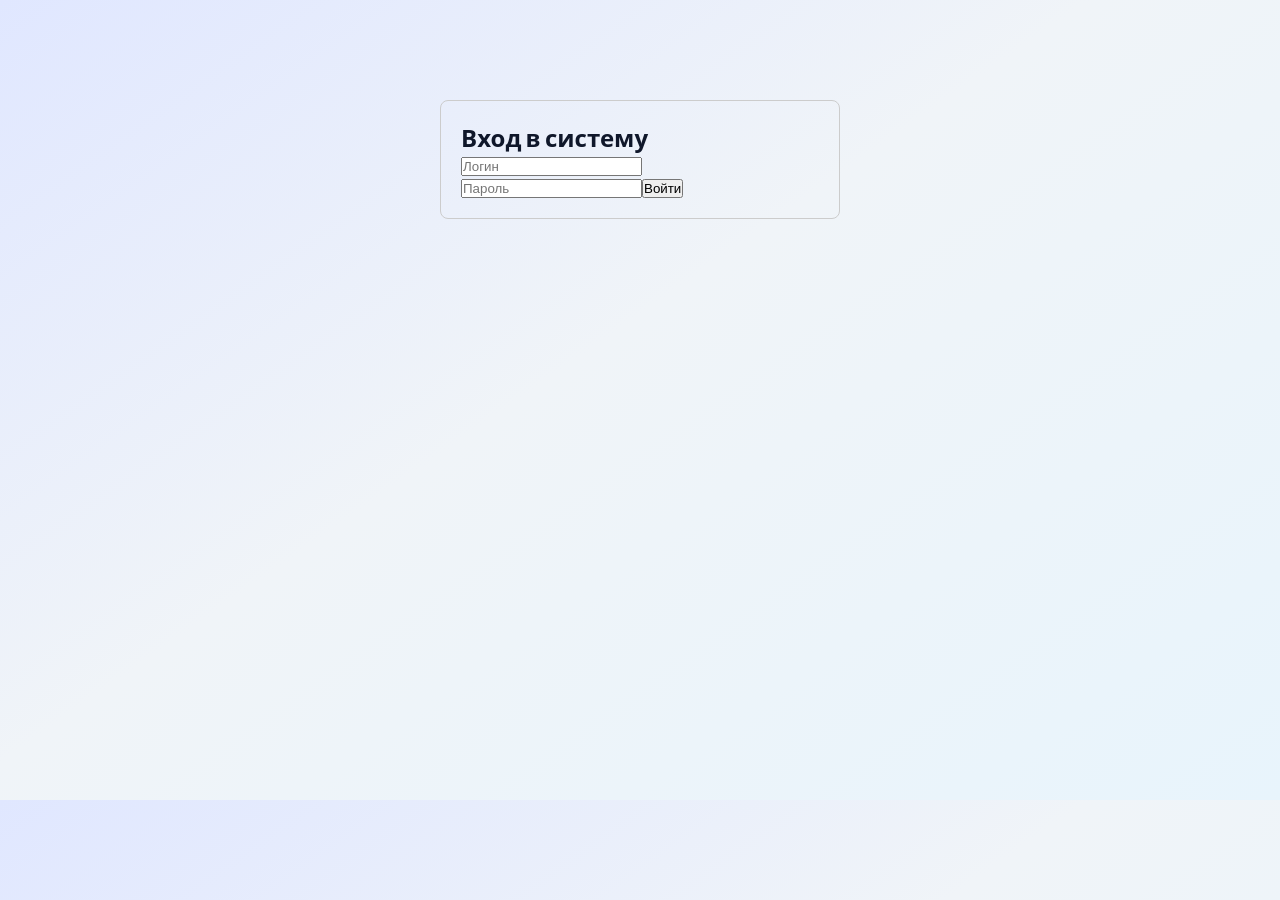
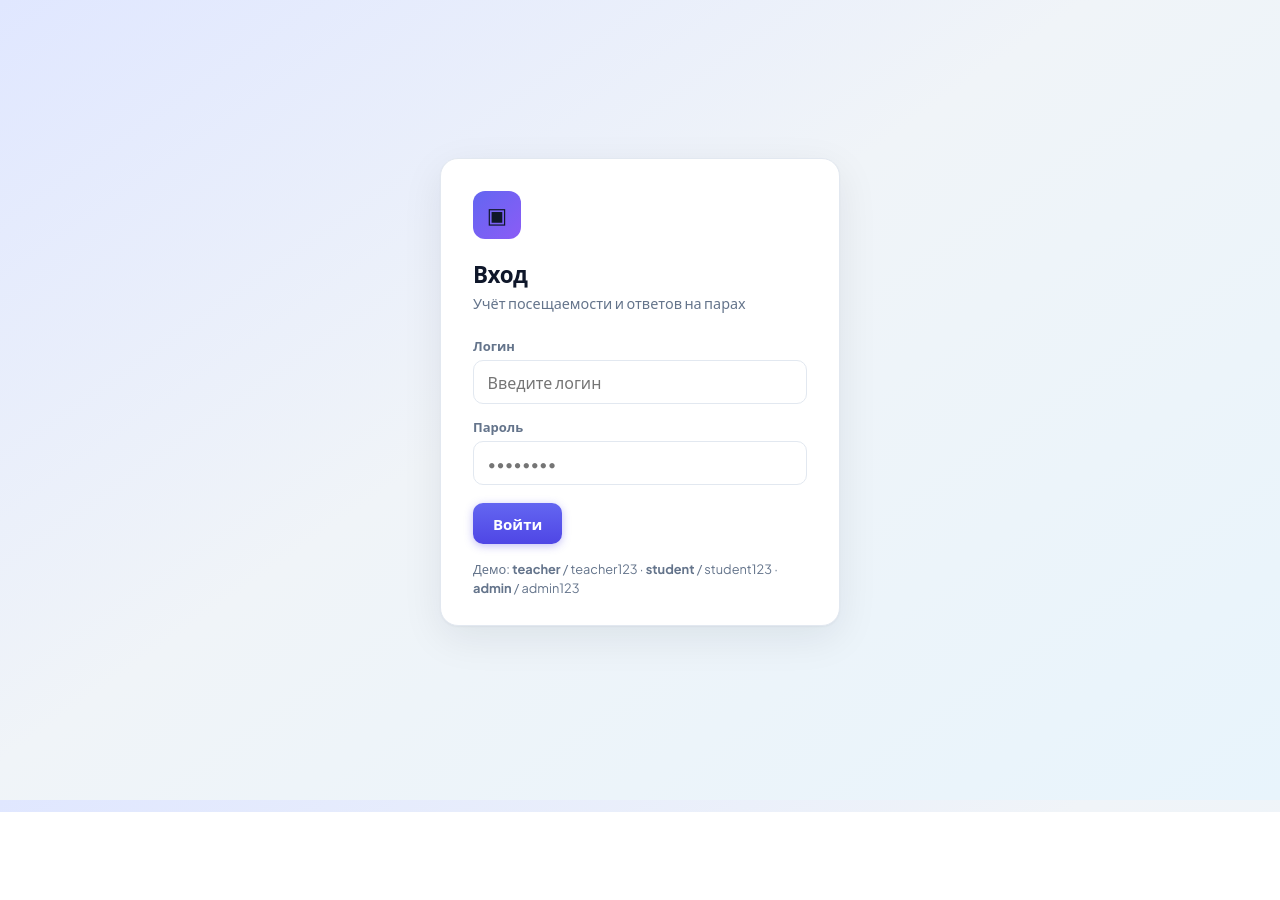
Before and after one commit to Senya-byy/Dynamic_clustering_system_of_educational_results, a Vue app in the folder frontend/: page /login in a window 1280 px wide. After the commit the page ends 812 px from the top, so only its background shows below. Built offline with nearby package versions, Linux system fonts and the light colour scheme.

Commit message:
План 45 дней — день 36/45 (2026-05-04): Тимлид: таблица рейтинга с учётом приватности

```diff
--- a/frontend/src/App.vue
+++ b/frontend/src/App.vue
@@ -1,17 +1,56 @@
 <template>
-  <div id="app">
-    <router-view />
+  <div id="app" class="app-root">
+    <nav v-if="authStore.token" class="topnav">
+      <div class="topnav__inner">
+        <router-link
+          class="topnav__brand"
+          :to="
+            authStore.role === 'student'
+              ? '/student/quiz'
+              : authStore.role === 'admin'
+                ? '/admin'
+                : '/teacher/sessions'
+          "
+        >ClassQR</router-link>
+
+        <router-link v-if="authStore.role === 'admin'" to="/admin">Админ</router-link>
+
+        <template v-if="authStore.role === 'teacher' || authStore.role === 'admin'">
+          <router-link to="/teacher/questions">Вопросы</router-link>
+          <router-link to="/teacher/sessions">Пары и QR</router-link>
+          <router-link to="/teacher/check">Проверка</router-link>
+          <router-link to="/teacher/schedule">Расписание</router-link>
+          <router-link to="/teacher/analytics">Аналитика</router-link>
+        </template>
+
+        <template v-if="authStore.role === 'student'">
+          <router-link to="/student/quiz">Ответ</router-link>
+          <router-link to="/my-answers">Мои ответы</router-link>
+        </template>
+
+        <router-link to="/rating">Рейтинг</router-link>
+        <router-link to="/profile">Профиль</router-link>
+
+        <span class="topnav__spacer" />
+        <button type="button" class="btn-logout" @click="logout">Выйти</button>
+      </div>
+    </nav>
+
+    <main class="main-content">
+      <router-view />
+    </main>
   </div>
 </template>
 
 <script setup>
-// Основной компонент приложения
+import { useAuthStore } from './store/auth'
+import { useRouter } from 'vue-router'
+
+const authStore = useAuthStore()
+const router = useRouter()
+
+const logout = () => {
+  authStore.logout()
+  router.push('/login')
+}
 </script>
-
-<style>
-* {
-  margin: 0;
-  padding: 0;
-  box-sizing: border-box;
-}
-</style>
--- a/frontend/src/views/Login.vue
+++ b/frontend/src/views/Login.vue
@@ -1,52 +1,78 @@
 <template>
-  <div class="login-container">
-    <h2>Вход в систему</h2>
-    <form @submit.prevent="handleLogin">
-      <input v-model="login" type="text" placeholder="Логин" required />
-      <input v-model="password" type="password" placeholder="Пароль" required />
-      <button type="submit">Войти</button>
-    </form>
+  <div class="login-page">
+    <div class="login-card">
+      <div class="login-card__logo" aria-hidden="true">▣</div>
+      <h2>Вход</h2>
+      <p class="subtitle">Учёт посещаемости и ответов на парах</p>
+
+      <form @submit.prevent="handleLogin">
+        <label class="ui-label" for="login">Логин</label>
+        <input
+          id="login"
+          v-model="login"
+          class="ui-input"
+          placeholder="Введите логин"
+          required
+          autocomplete="username"
+        />
+
+        <label class="ui-label" for="password">Пароль</label>
+        <input
+          id="password"
+          v-model="password"
+          class="ui-input"
+          type="password"
+          placeholder="••••••••"
+          required
+          autocomplete="current-password"
+        />
+
+        <div class="ui-actions">
+          <button type="submit" class="ui-btn ui-btn--primary">Войти</button>
+        </div>
+      </form>
+
+      <p class="hint">
+        Демо: <strong>teacher</strong> / teacher123 · <strong>student</strong> / student123 ·
+        <strong>admin</strong> / admin123
+      </p>
+      <p v-if="error" class="ui-alert ui-alert--error">{{ error }}</p>
+    </div>
   </div>
 </template>
 
 <script setup>
 import { ref } from 'vue'
-import { useRouter } from 'vue-router'
-import axios from 'axios'
+import { useAuthStore } from '../store/auth'
+import { useRouter, useRoute } from 'vue-router'
 
+const authStore = useAuthStore()
+const router = useRouter()
+const route = useRoute()
 const login = ref('')
 const password = ref('')
-const router = useRouter()
+const error = ref('')
 
 const handleLogin = async () => {
-  try {
-    const response = await axios.post('/api/auth/login', {
-      login: login.value,
-      password: password.value
-    })
-    localStorage.setItem('token', response.data.access_token)
-    localStorage.setItem('user', JSON.stringify(response.data.user))
-
-    // Редирект в зависимости от роли
-    if (response.data.user.role === 'teacher') {
-      router.push('/teacher/dashboard')
-    } else if (response.data.user.role === 'student') {
+  const success = await authStore.login(login.value, password.value)
+  if (success) {
+    const role = authStore.role
+    const redir = route.query.redirect
+    if (typeof redir === 'string' && redir.startsWith('/')) {
+      router.push(redir)
+      return
+    }
+    if (role === 'admin') {
+      router.push('/admin')
+    } else if (role === 'teacher') {
+      router.push('/teacher/sessions')
+    } else if (role === 'student') {
       router.push('/student/quiz')
-    } else if (response.data.user.role === 'admin') {
-      router.push('/admin/users')
+    } else {
+      router.push('/')
     }
-  } catch (error) {
-    alert('Ошибка авторизации: ' + error.response?.data?.error || 'Неизвестная ошибка')
+  } else {
+    error.value = 'Неверный логин или пароль'
   }
 }
 </script>
-
-<style scoped>
-.login-container {
-  max-width: 400px;
-  margin: 100px auto;
-  padding: 20px;
-  border: 1px solid #ccc;
-  border-radius: 8px;
-}
-</style>
```
